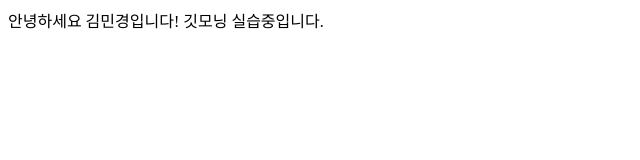
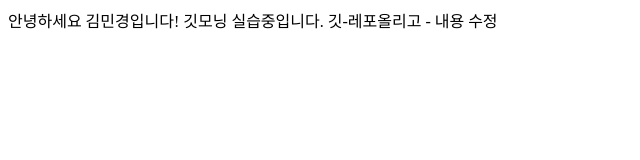
Before and after one commit to alicia-mkkim/gitMorning-, a plain HTML site: page index.html in a window 1280 px wide. Shown: the whole page, without its empty margins (0-640 px from the left). Drawn offline with Linux system fonts and the light colour scheme.

Commit message:
repo 올리고 내용 추가

```diff
--- a/index.html
+++ b/index.html
@@ -9,5 +9,7 @@
 <body>
     안녕하세요 김민경입니다!
     깃모닝 실습중입니다.
+
+    깃-레포올리고 - 내용 수정
 </body>
 </html>
```
